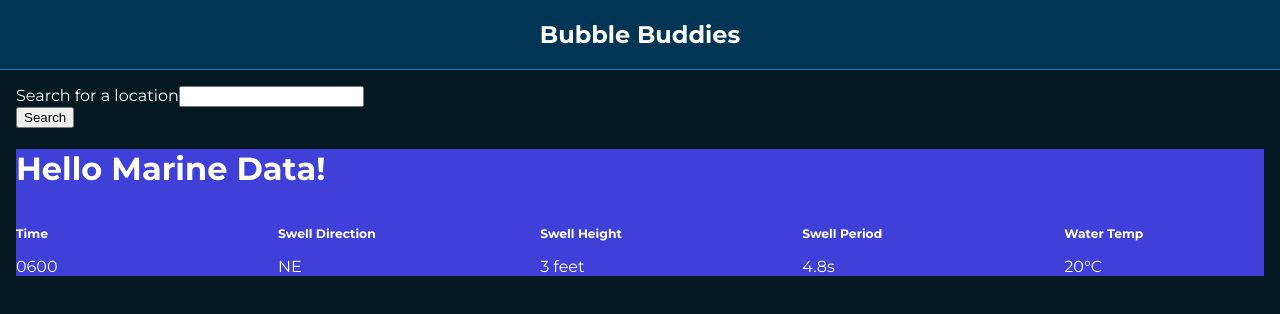
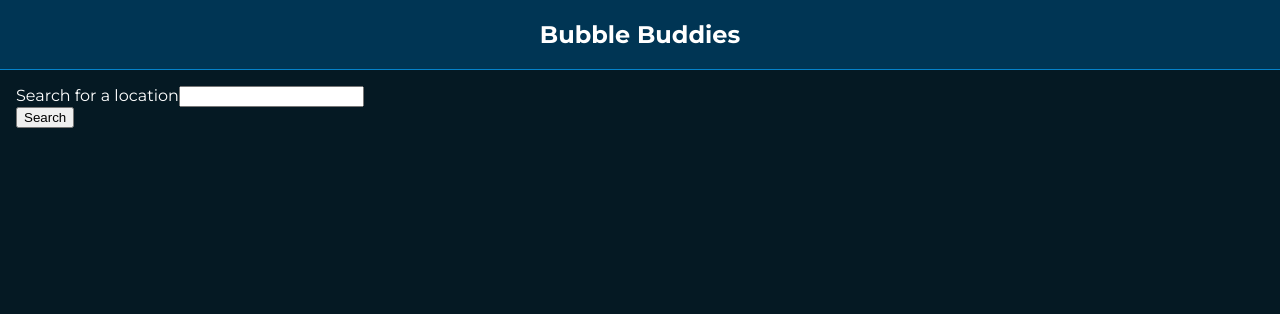
Before and after one commit to stuartkaija/bubble-buddies, a React (Create React App) app in the folder client/: page /search in a window 1280 px wide. Shown: the top 314 px of the page. Built offline with nearby package versions, Linux system fonts and the light colour scheme.

Commit message:
marine data populating successfully

```diff
--- a/client/src/components/MarineData/MarineData.jsx
+++ b/client/src/components/MarineData/MarineData.jsx
@@ -1,28 +1,33 @@
 import React from 'react';
+import uniqid from 'uniqid';
 import './MarineData.scss';
 
 export default function MarineData(hourlyData) {
 
-    console.log(hourlyData);
+    console.log(hourlyData.hourlyData);
 
     return (
         <div className='data'>
             <h1>Hello Marine Data!</h1>
             <div className='data__titles'>
-                <h6 className='data__title'>Time</h6>
+                <h6 className='data__title'>Time (24hr)</h6>
                 <h6 className='data__title'>Swell Direction</h6>
                 <h6 className='data__title'>Swell Height</h6>
                 <h6 className='data__title'>Swell Period</h6>
-                <h6 className='data__title'>Water Temp</h6>
+                {/* <h6 className='data__title'>Water Temp</h6> */}
             </div>
 
-            <div className='data__container'>
-                <p className='data__info'>0600</p>
-                <p className='data__info'>NE</p>
-                <p className='data__info'>3 feet</p>
-                <p className='data__info'>4.8s</p>
-                <p className='data__info'>20°C</p>
-            </div>
+            {hourlyData.hourlyData.map((hour) => {
+                return (
+                    <div key={uniqid()} className='data__container'>
+                        <p className='data__info'>{hour.time}</p>
+                        <p className='data__info'>{hour.swellDir16Point}</p>
+                        <p className='data__info'>{hour.swellHeight_ft}ft</p>
+                        <p className='data__info'>{hour.swellPeriod_secs}s</p>
+                        {/* <p className='data__info'>{hour.waterTemp_C}°C</p> */}
+                    </div>
+                )
+            })}
         </div>
     );
 }
--- a/client/src/components/MarineData/MarineData.scss
+++ b/client/src/components/MarineData/MarineData.scss
@@ -1,7 +1,7 @@
 @use '../../styles/partials/variables' as *;
 
 .data {
-    background-color: rgb(62, 64, 216);
+    // background-color: rgb(62, 64, 216);
 
     &__titles {
         display: flex;
@@ -10,7 +10,7 @@
     }
 
     &__title {
-        width: 16%;
+        width: 20%;
         margin: 1rem 0rem;
     }
 
@@ -20,6 +20,6 @@
     }
 
     &__info {
-        width: 16%;
+        width: 20%;
     }
 }
--- a/client/src/pages/SearchPage/SearchPage.jsx
+++ b/client/src/pages/SearchPage/SearchPage.jsx
@@ -48,13 +48,12 @@ export default class SearchPage extends Component {
                         <input type="search" name='search' id='search' />
                     </form>
                     <button form='searchForm'>Search</button>
-                    <MarineData hourlyData={this.state.marineData} />
-
                 </>
             )
         };
 
-        // const { conditions, temperature, visibility, wind } = this.state.location.current
+        const { temp_c, vis_km, wind_kph, wind_dir } = this.state.location.current
+        const { name, country } = this.state.location.location
 
         return (
             <>
@@ -64,10 +63,11 @@ export default class SearchPage extends Component {
                 </form>
                 <button form='searchForm'>Search</button>
                 <div>
+                    <h2>{name}, {country}</h2>
                     <p>Conditions: {this.state.location.current.condition.text}</p>
-                    <p>Temperature: {this.state.location.current.temp_c}</p>
-                    <p>Visibility: {this.state.location.current.vis_km}km</p>
-                    <p>Wind: {this.state.location.current.wind_kph}km {this.state.location.current.wind_dir}</p>
+                    <p>Temperature: {temp_c}</p>
+                    <p>Visibility: {vis_km}km</p>
+                    <p>Wind: {wind_kph}km {wind_dir}</p>
                 </div>
                 <button onClick={this.handleMarineSearch}>Marine Info</button>
                 {this.state.marineData && <MarineData hourlyData={this.state.marineData}/>}
```
